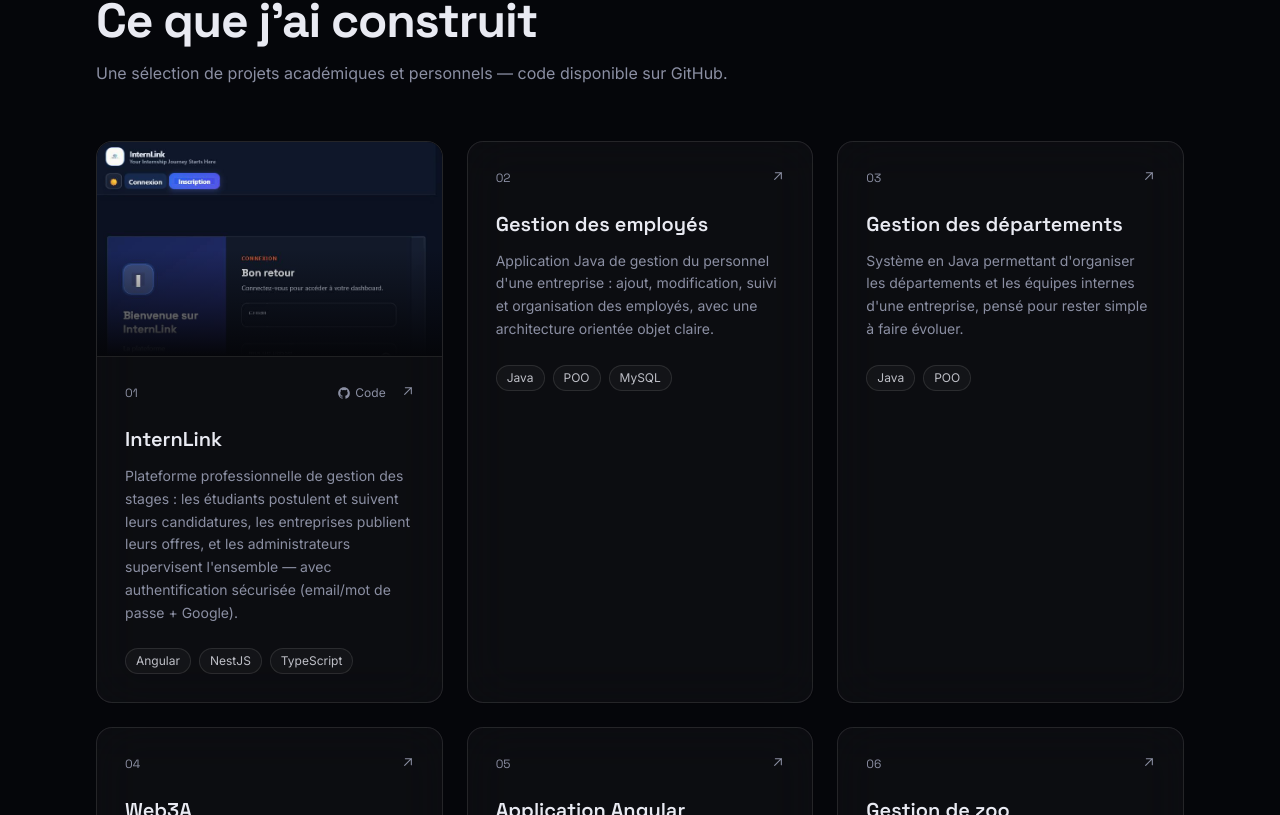
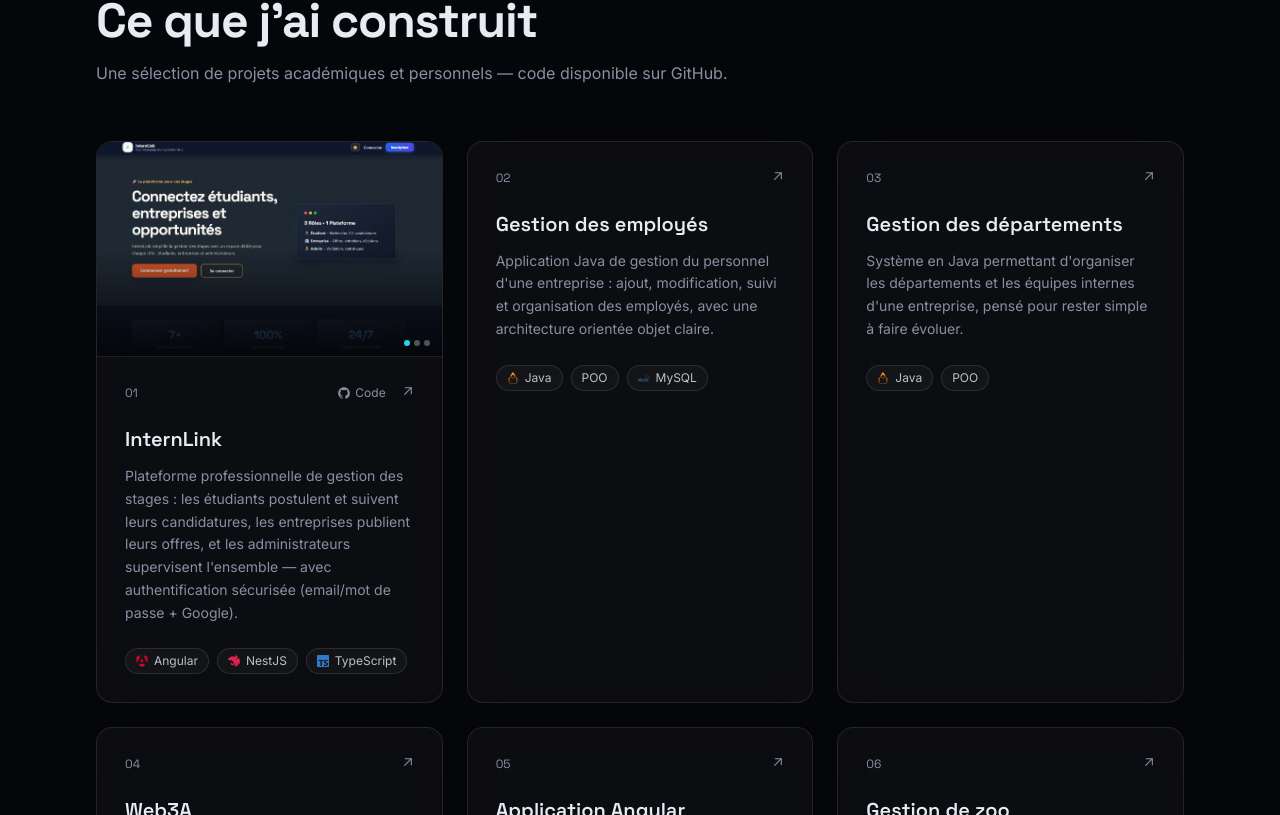
Before and after one commit to krayem1234/portfolio-react, a React (Vite) app: page / in a window 1280 px wide. Shown: the part 2125-2940 px from the top of the page. Built offline with nearby package versions, Linux system fonts and the light colour scheme.

Commit message:
Ajoute les logos sur les tags de technologies des projets

```diff
--- a/src/components/ProjectCard.tsx
+++ b/src/components/ProjectCard.tsx
@@ -1,6 +1,7 @@
-import { useRef, type MouseEvent } from 'react'
+import { useEffect, useRef, useState, type MouseEvent } from 'react'
 import { motion, useMotionValue, useSpring, useTransform } from 'framer-motion'
 import type { Project } from '../data/projects'
+import { getSkillIcon } from '../data/skillIcons'
 
 export default function ProjectCard({ project, index }: { project: Project; index: number }) {
   const ref = useRef<HTMLDivElement>(null)
@@ -18,6 +19,18 @@ export default function ProjectCard({ project, index }: { project: Project; inde
     `radial-gradient(280px circle at ${gx} ${gy}, rgba(139,92,246,0.18), transparent 70%)`,
   )
 
+  const gallery = project.images && project.images.length > 1 ? project.images : project.image ? [project.image] : []
+  const [activeImage, setActiveImage] = useState(0)
+  const [isHovering, setIsHovering] = useState(false)
+
+  useEffect(() => {
+    if (!isHovering || gallery.length < 2) return
+    const id = setInterval(() => {
+      setActiveImage((prev) => (prev + 1) % gallery.length)
+    }, 1400)
+    return () => clearInterval(id)
+  }, [isHovering, gallery.length])
+
   const handleMove = (e: MouseEvent<HTMLDivElement>) => {
     const rect = ref.current?.getBoundingClientRect()
     if (!rect) return
@@ -25,16 +38,18 @@ export default function ProjectCard({ project, index }: { project: Project; inde
     y.set((e.clientY - rect.top) / rect.height)
   }
 
+  const handleEnter = () => setIsHovering(true)
+
   const handleLeave = () => {
     x.set(0.5)
     y.set(0.5)
+    setIsHovering(false)
+    setActiveImage(0)
   }
 
   const openDemo = () => {
     window.open(project.href, '_blank', 'noreferrer')
   }
-
-  const secondImage = project.images?.[1]
 
   return (
     <motion.div
@@ -54,6 +69,7 @@ export default function ProjectCard({ project, index }: { project: Project; inde
         }}
         data-cursor-hover
         onMouseMove={handleMove}
+        onMouseEnter={handleEnter}
         onMouseLeave={handleLeave}
         style={{ rotateX, rotateY, transformStyle: 'preserve-3d' }}
         className="group glass relative block h-full cursor-pointer overflow-hidden rounded-2xl transition-colors duration-300 hover:border-white/25"
@@ -63,22 +79,31 @@ export default function ProjectCard({ project, index }: { project: Project; inde
           style={{ background: glowBackground }}
         />
 
-        {project.image && (
+        {gallery.length > 0 && (
           <div className="relative aspect-[16/10] w-full overflow-hidden border-b border-white/10 bg-black/40">
+            {gallery.map((src, i) => (
               <img
-              src={project.image}
-              alt={`Aperçu de ${project.title}`}
+                key={src}
+                src={src}
+                alt={i === 0 ? `Aperçu de ${project.title}` : ''}
+                aria-hidden={i === 0 ? undefined : true}
                 loading="lazy"
-              className="h-full w-full object-cover object-top transition-transform duration-500 group-hover:scale-105"
+                className={`absolute inset-0 h-full w-full object-cover object-top transition-opacity duration-700 ${
+                  i === activeImage ? 'opacity-100' : 'opacity-0'
+                }`}
               />
-            {secondImage && (
-              <img
-                src={secondImage}
-                alt=""
-                aria-hidden="true"
-                loading="lazy"
-                className="absolute inset-0 h-full w-full object-cover object-top opacity-0 transition-opacity duration-500 group-hover:opacity-100"
+            ))}
+            {gallery.length > 1 && (
+              <div className="absolute bottom-2.5 right-3 z-10 flex gap-1">
+                {gallery.map((src, i) => (
+                  <span
+                    key={src}
+                    className={`h-1.5 w-1.5 rounded-full transition-colors duration-300 ${
+                      i === activeImage ? 'bg-accent-cyan' : 'bg-white/30'
+                    }`}
                   />
+                ))}
+              </div>
             )}
             <div className="pointer-events-none absolute inset-0 bg-gradient-to-t from-bg via-transparent to-transparent" />
           </div>
@@ -124,14 +149,19 @@ export default function ProjectCard({ project, index }: { project: Project; inde
           <p className="relative mt-3 text-sm leading-relaxed text-muted">{project.description}</p>
 
           <div className="relative mt-6 flex flex-wrap gap-2">
-            {project.stack.map((tech) => (
+            {project.stack.map((tech) => {
+              const icon = getSkillIcon(tech)
+              const Icon = icon.Icon
+              return (
                 <span
                   key={tech}
-                className="rounded-full border border-white/10 bg-white/[0.03] px-2.5 py-1 text-xs text-ink/80"
+                  className="flex items-center gap-1.5 rounded-full border border-white/10 bg-white/[0.03] px-2.5 py-1 text-xs text-ink/80"
                 >
+                  {Icon && <Icon size={12} color={icon.color} />}
                   {tech}
                 </span>
-            ))}
+              )
+            })}
           </div>
         </div>
       </motion.div>
--- a/src/data/projects.ts
+++ b/src/data/projects.ts
@@ -1,3 +1,4 @@
+import internlinkHome from '../assets/projects/internlink-home.jpg'
 import internlinkSignin from '../assets/projects/internlink-signin.jpg'
 import internlinkSignup from '../assets/projects/internlink-signup.jpg'
 
@@ -21,8 +22,8 @@ export const projects: Project[] = [
     stack: ['Angular', 'NestJS', 'TypeScript'],
     href: 'https://interlinke-m48uuz5cd-k-ef29.vercel.app',
     repoHref: 'https://github.com/krayem1234/interlink',
-    image: internlinkSignin,
-    images: [internlinkSignin, internlinkSignup],
+    image: internlinkHome,
+    images: [internlinkHome, internlinkSignin, internlinkSignup],
   },
   {
     name: 'Gestion_employes',
--- a/src/data/skillIcons.ts
+++ b/src/data/skillIcons.ts
@@ -6,6 +6,7 @@ import {
   SiHtml5,
   SiSass,
   SiAngular,
+  SiNestjs,
   SiReact,
   SiSymfony,
   SiBootstrap,
@@ -41,6 +42,7 @@ export const skillIcons: Record<string, SkillIcon> = {
   HTML5: { Icon: SiHtml5, color: '#e34f26' },
   'SCSS / CSS3': { Icon: SiSass, color: '#cc6699' },
   Angular: { Icon: SiAngular, color: '#dd0031' },
+  NestJS: { Icon: SiNestjs, color: '#e0234e' },
   React: { Icon: SiReact, color: '#22d3ee' },
   Symfony: { Icon: SiSymfony, color: '#9ca3af' },
   Bootstrap: { Icon: SiBootstrap, color: '#7952b3' },
```
Also changed, not shown: src/assets/projects/internlink-home.jpg (added). Lines whose indentation alone changed are shown as unchanged.
